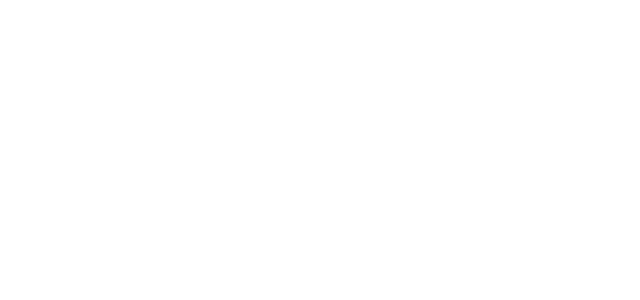
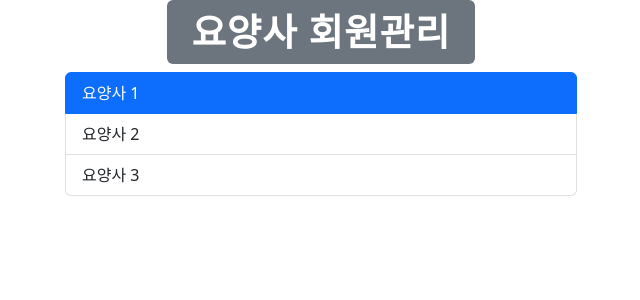
Before and after one commit to 2023-seoloius-Team-ANT/frontend-repo, a React (Create React App) app: page /admindetail/list in a window 1280 px wide. Before the commit this address had no page. Shown: the top 300 px of the page, without its empty margins (319-959 px from the left). Built offline with nearby package versions, Linux system fonts and the light colour scheme.

Commit message:
feat: 관리자 상세페이지 개발
관리자 상세 페이지 CSS 작업

```diff
--- a/src/App.js
+++ b/src/App.js
@@ -11,6 +11,7 @@
 import HelperProfilePage from './pages/HelperProfile/HelperProfilePage';
 import HelperDetailProfilePage from './pages/HelperDetailProfile/HelperDetailProfilePage';
 import CaregiverMyPage from './pages/CaregiverMyPage';
+import LinkedExample from './pages/AdminDetail/AdminDetail';
 
 const App = () => {
   return (
@@ -29,9 +30,14 @@
       />
 
       <Route path="/caregivermain" element={<User />} />
-      <Route path="/caregivermain/caregivermypage" element={<CaregiverMyPage />} />
+      <Route
+        path="/caregivermain/caregivermypage"
+        element={<CaregiverMyPage />}
+      />
       <Route path="/caregivermain/view" element={<View />} />
       <Route path="/caregivermain/cal" element={<Cal />} />
+
+      <Route path="/admindetail/list" element={<LinkedExample />} />
     </Routes>
   );
 };
--- /dev/null
+++ b/src/pages/AdminDetail/AdminDetail.js
@@ -0,0 +1,30 @@
+import ListGroup from 'react-bootstrap/ListGroup';
+import Badge from 'react-bootstrap/Badge';
+import './admindetail.css';
+
+function LinkedExample() {
+  const alertClicked = () => {
+    alert('You clicked the third ListGroupItem');
+  };
+
+  return (
+    <div className="adminwholething">
+      <h1 id="admintitlek">
+        <Badge bg="secondary">요양사 회원관리</Badge>
+      </h1>
+      <ListGroup className="padmindetail" defaultActiveKey="#link1">
+        <ListGroup.Item className="admindetail1" action href="#link1">
+          요양사 1
+        </ListGroup.Item>
+        <ListGroup.Item className="admindetail1" action href="#link2">
+          요양사 2
+        </ListGroup.Item>
+        <ListGroup.Item className="admindetail1" action href="#link3">
+          요양사 3
+        </ListGroup.Item>
+      </ListGroup>
+    </div>
+  );
+}
+
+export default LinkedExample;
--- /dev/null
+++ b/src/pages/AdminDetail/admindetail.css
@@ -0,0 +1,18 @@
+.adminwholething > .padmindetail {
+  display: flex;
+  justify-content: center;
+  align-items: center;
+}
+
+.admindetail1 {
+  width: 40%;
+}
+
+#admintitlek {
+  display: flex;
+  justify-content: center;
+  align-items: center;
+  font-size: 50px;
+  letter-spacing: 1px;
+  font-weight: 400;
+}
```
